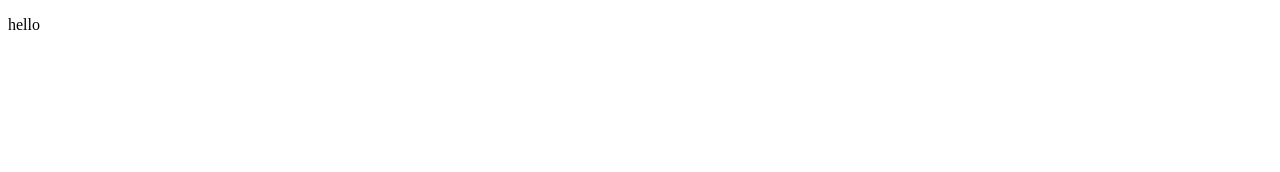
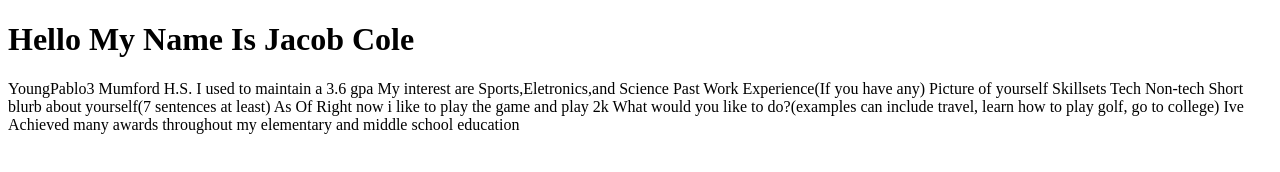
Before and after one commit to YoungPablo3/YoungPablo3.github.io, a plain HTML site: page index.html in a window 1280 px wide. Drawn offline with Linux system fonts and the light colour scheme.

Commit message:
end of class push

```diff
--- a/index.html
+++ b/index.html
@@ -4,6 +4,20 @@
 
     </head>
     <body>
-        <p>hello</p>
+        <h1>Hello My Name Is
+        Jacob Cole</h1>
+<p/>YoungPablo3
+Mumford H.S.
+I used to maintain a 3.6 gpa
+My interest are Sports,Eletronics,and Science
+Past Work Experience(If you have any)
+Picture of yourself
+Skillsets
+Tech
+Non-tech
+Short blurb about yourself(7 sentences at least)
+As Of Right now i like to play the game and play 2k
+What would you like to do?(examples can include travel, learn how to play golf, go to college)
+Ive Achieved many awards throughout my elementary and middle school education</p>
     </body>
 </html>
```
